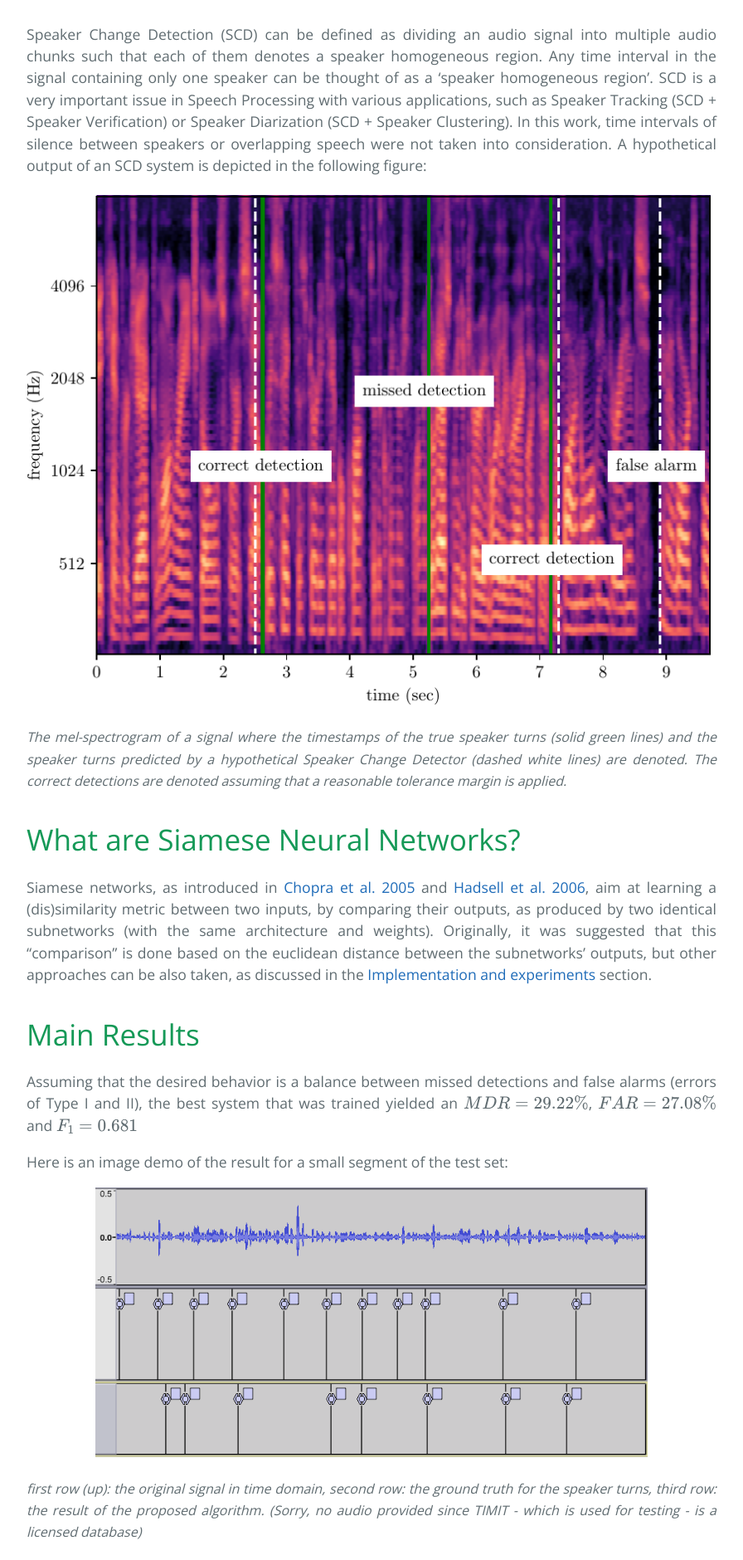
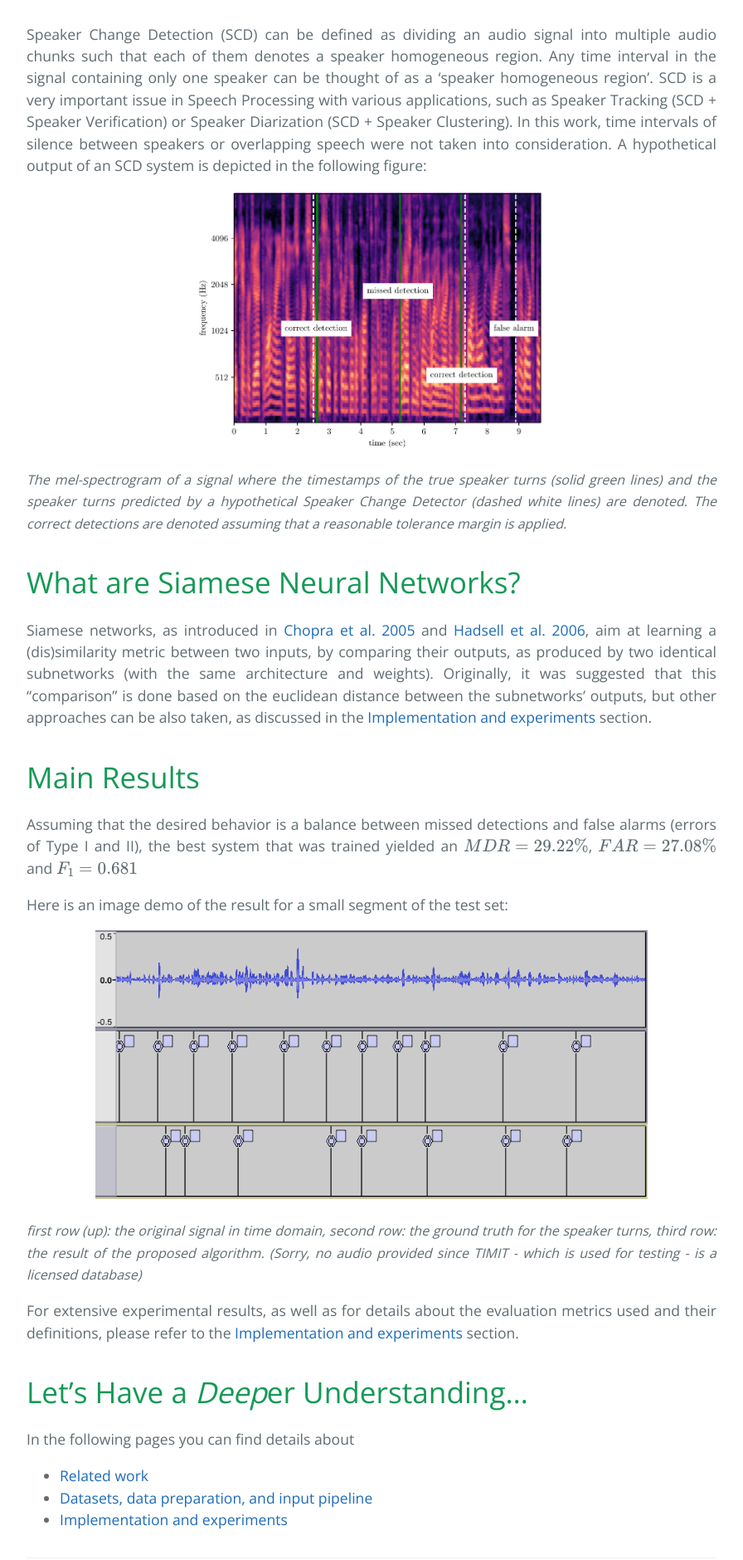
Before and after one commit to ASRlytics/sc-scd, a Jekyll site: the page built from index.md, in a window 1280 px wide. Shown: the part 605-2485 px from the top of the page at 83% size, without its empty margins (192-1088 px from the left). Built offline with Jekyll 4.4.1, drawn with Linux system fonts in a browser that asks for light colours; formulas are drawn with MathJax 3.

Commit message:
Update index.md

```diff
--- a/index.md
+++ b/index.md
@@ -11,7 +11,7 @@ This is my (Nikolaos - *Nikos* - Flemotomos a.k.a. "team" DeepSpeech) final proj
 # What is SCD?
 Speaker Change Detection (SCD) can be defined as dividing an audio signal into multiple audio chunks such that each of them denotes a speaker homogeneous region. Any time interval in the signal containing only one speaker can be thought of as a 'speaker homogeneous region'. SCD is a very important issue in Speech Processing with various applications, such as Speaker Tracking (SCD + Speaker Verification) or Speaker Diarization (SCD + Speaker Clustering). In this work, time intervals of silence between speakers or overlapping speech were not taken into consideration. A hypothetical output of an SCD system is depicted in the following figure:
 
-<center><img src="content/scd_eg.png"></center>
+<center><img src="content/scd_eg.png" width="50%"></center>
 <i><font size="3">The mel-spectrogram of a signal where the timestamps of the true speaker turns (solid green lines) and the speaker turns predicted by a hypothetical Speaker Change Detector (dashed white lines) are denoted. The correct detections are denoted assuming that a reasonable tolerance margin is applied.</font></i>
 
 # What are Siamese Neural Networks?
```
